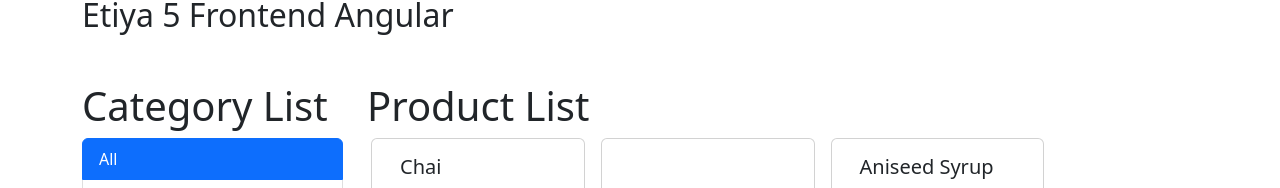
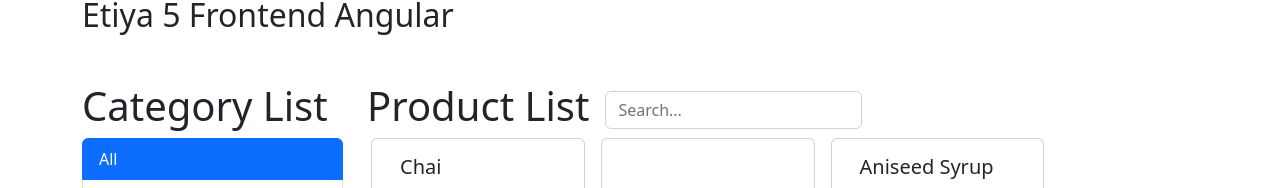
Before and after one commit to melikeoztekin/AngularLearnStart, an Angular app: page / in a window 1280 px wide. Shown: the part 164-352 px from the top of the page. Built offline with nearby package versions, Linux system fonts and the light colour scheme.

Commit message:
add search products

```diff
--- a/src/app/components/product-list/product-list.component.html
+++ b/src/app/components/product-list/product-list.component.html
@@ -1,4 +1,16 @@
-<h1 class="display-6">{{ title }}</h1>
+<div class="d-flex">
+  <h1 class="display-6">{{ title }}</h1>
+  <div class="ms-3 d-flex align-items-center">
+    <input
+      type="text"
+      class="form-control"
+      id="searchProductNameInput"
+      placeholder="Search..."
+      (keyup)="onSearchProductNameChange($event)"
+    />
+    <!-- $event ilgili event'in özelliklerinin bulunduğu html tarafından geçilen js objesi angular tarafından geçilecektir. -->
+  </div>
+</div>
 <div class="row">
   <!--# Built-in Directive -->
 
--- a/src/app/components/product-list/product-list.component.ts
+++ b/src/app/components/product-list/product-list.component.ts
@@ -66,23 +66,32 @@ export class ProductListComponent implements OnInit {
     },
   ];
 
-  public selectedProductCategoryId: number | null = null;
+  selectedProductCategoryId: number | null = null;
+  searchProductNameInput: string | null = null;
   get filteredProducts(): any[] {
+    let filteredProducts = this.products;
     if (this.selectedProductCategoryId) {
-      return this.products.filter(
+      filteredProducts = filteredProducts.filter(
         (p) => p.categoryId === this.selectedProductCategoryId
       );
     }
-    return this.products;
+    if (this.searchProductNameInput) {
+      filteredProducts = filteredProducts.filter((p) =>
+        p.name
+          .toLowerCase()
+          .includes(this.searchProductNameInput?.toLowerCase())
+      );
+    }
+    return filteredProducts;
   }
 
   constructor(private activatedRoute: ActivatedRoute) {}
 
   ngOnInit(): void {
-    this.getSelectedCategoryIdFromRoute();
+    this.getCategoryIdFromRoute();
   }
 
-  getSelectedCategoryIdFromRoute(): void {
+  getCategoryIdFromRoute(): void {
     this.activatedRoute.params.subscribe((params) => {
       if (params['categoryId']) {
         this.selectedProductCategoryId = parseInt(params['categoryId']);
@@ -95,4 +104,8 @@ export class ProductListComponent implements OnInit {
   isProductCardShow(product: any): boolean {
     return product.discontinued == false;
   }
+
+  onSearchProductNameChange(event: any): void {
+    this.searchProductNameInput = event.target.value;
+  }
 }
```
